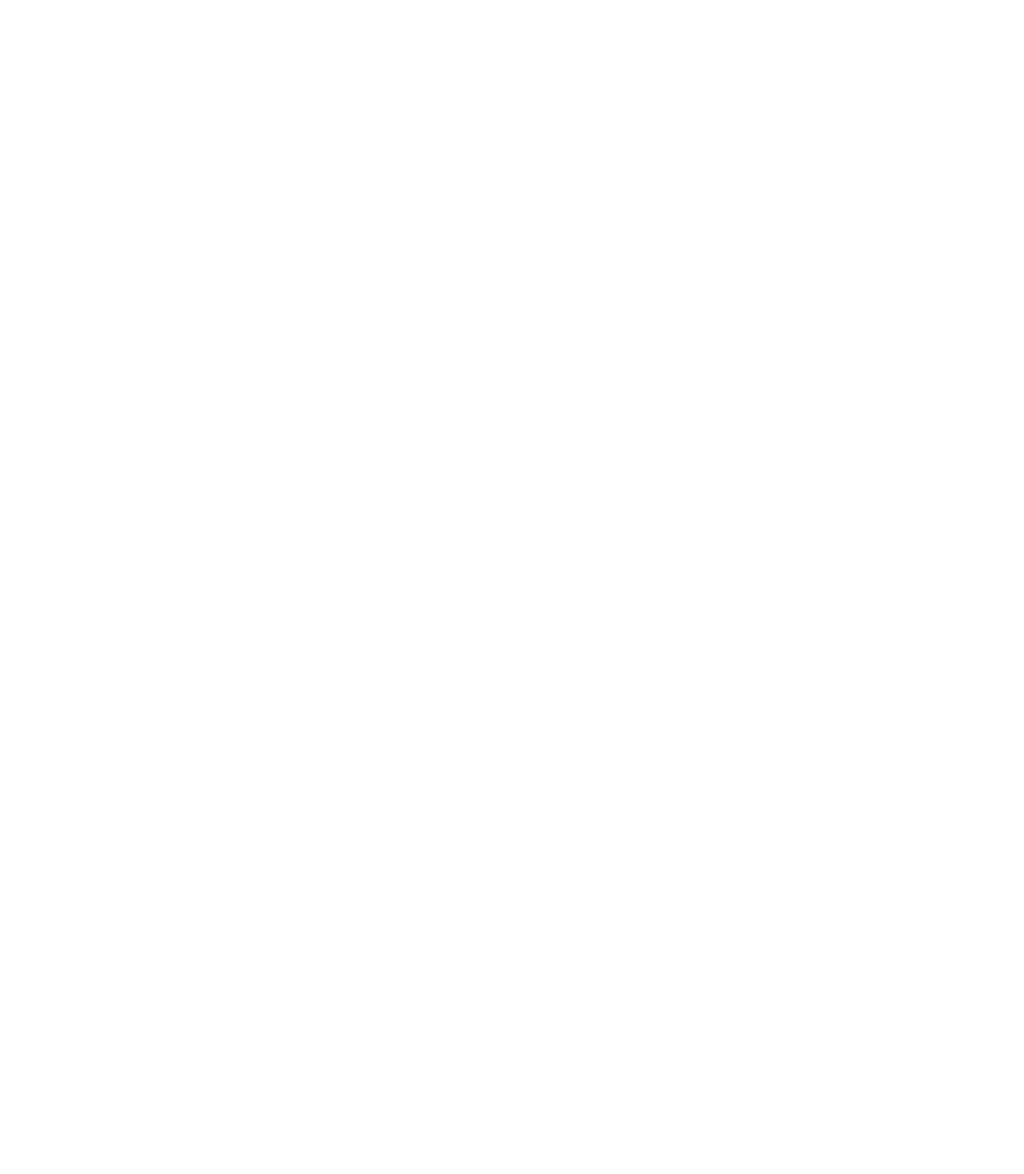
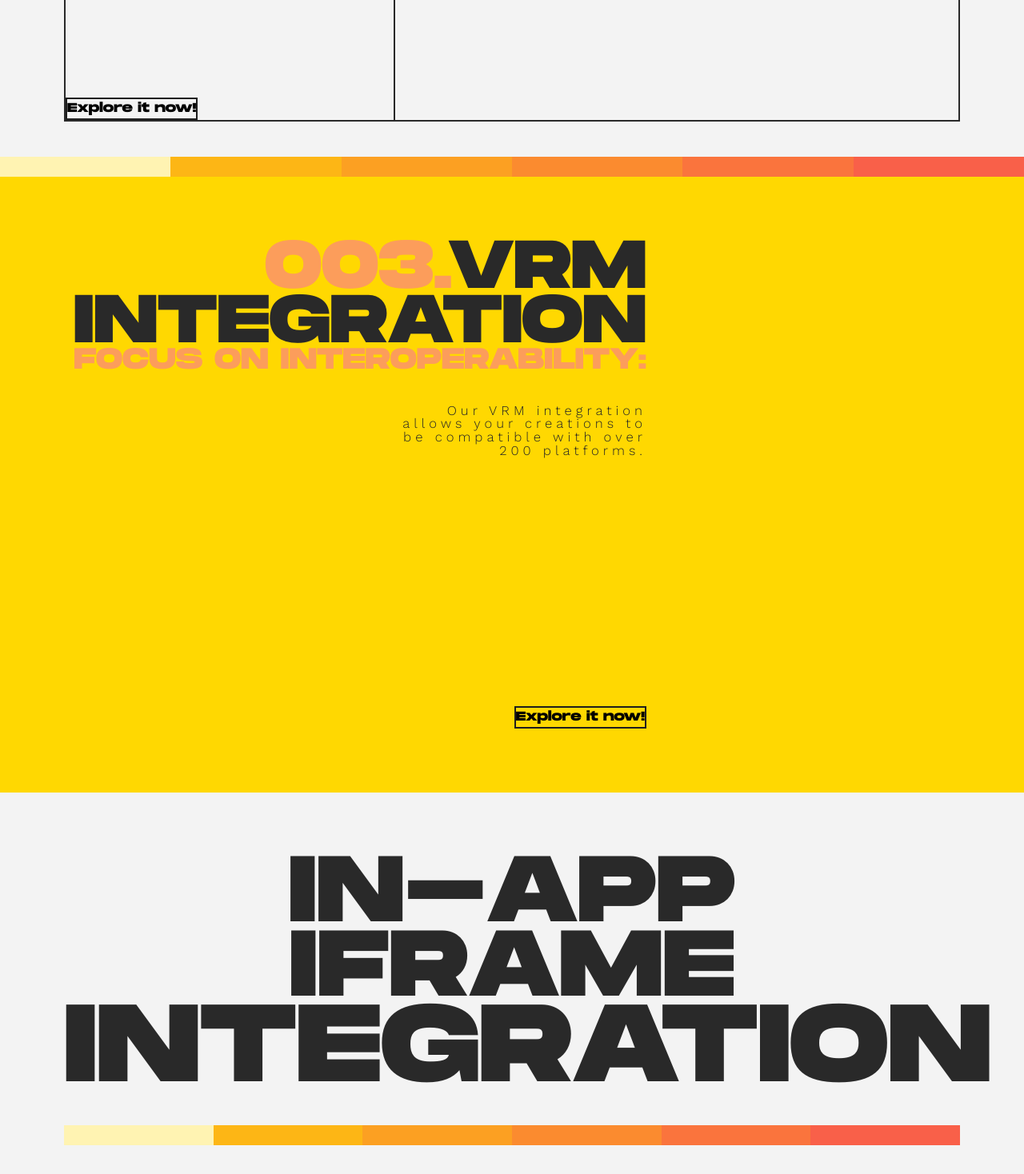
Before and after one commit to thehubdao/HUB-Citizens-Landing, a Next.js app: page / in a window 1280 px wide. Shown: the part 3020-4488 px from the top of the page at 80% size. Before the commit the page ends 2763 px from the top, so only its background shows below. Built offline with nearby package versions, Linux system fonts and the light colour scheme.

Commit message:
comment removed

```diff
--- a/src/app/page.tsx
+++ b/src/app/page.tsx
@@ -14,9 +14,9 @@
       <HomeUI/>
       <AvatarCarrouselUI />
       <ExploreNowUI />
-      {/* <CreationModeUI /> */}
-      {/* <VrmUI />
-      <InAppUI /> */}
+      <CreationModeUI />
+      <VrmUI />
+      <InAppUI />
     </main>
     <FooterUI/>
   </>
```
